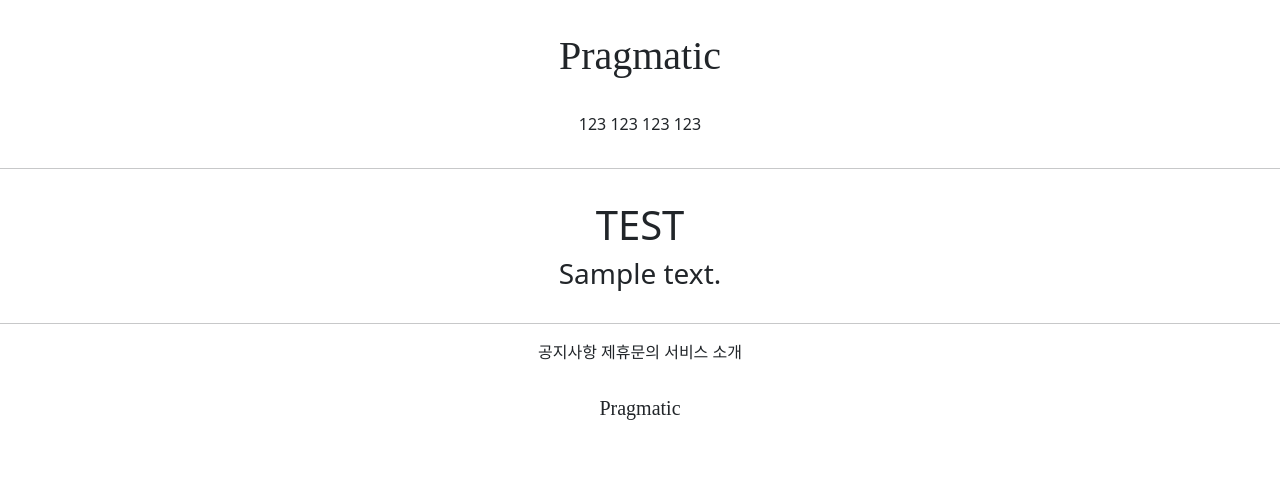
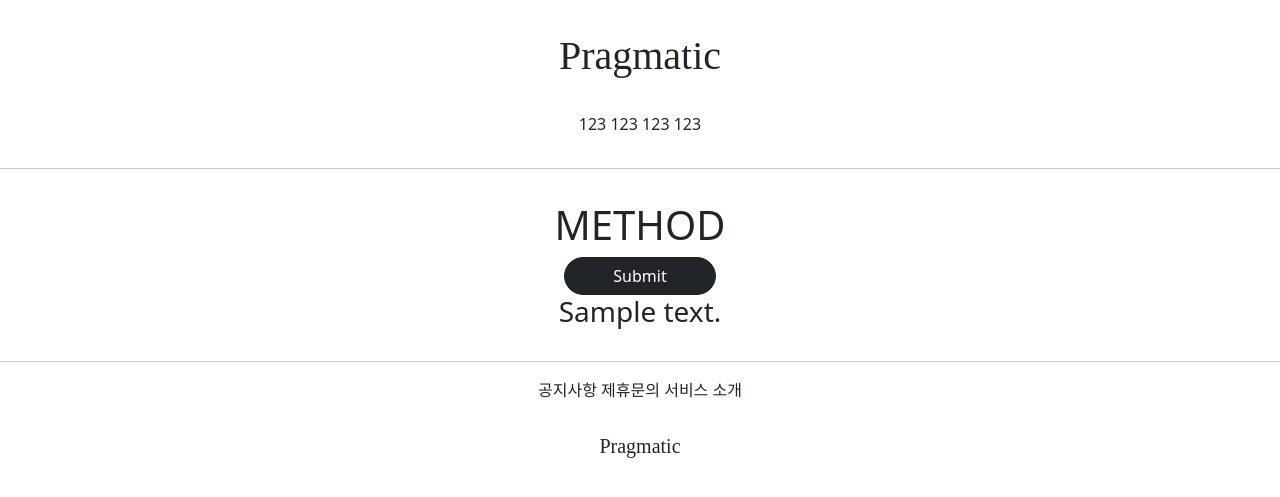
Before and after one commit to soohyoen/gis_django_1, a Django app: template accountapp/templates/accountapp/hello_world.html in a window 1280 px wide. Shown: the top 497 px of the page. Run offline with Django 3.2, Linux system fonts and the light colour scheme; the template is opened without the code that fills it: most values are stand-ins (such as "Sample title", 1, 10 or a date in 2020); some web fonts are replaced.

Commit message:
7/1 class commit 1

```diff
--- a/accountapp/templates/accountapp/hello_world.html
+++ b/accountapp/templates/accountapp/hello_world.html
@@ -4,7 +4,13 @@
 
 
     <div style=" margin:2rem; text-align: center ">
-        <h1>TEST</h1>
+        <h1>METHOD</h1>
+
+        <form action ="/accounts/hello_world/" method="post">
+            {% csrf_token %}
+            <input type="submit" class="px-5 btn btn-dark rounded-pill">
+
+        </form>
 
         <h3>{{ text }}</h3>
     </div>
--- a/accountapp/views.py
+++ b/accountapp/views.py
@@ -7,7 +7,7 @@ from django.shortcuts import render
 def hello_world(request):
     if request.method == 'Post' :
         return render(request, 'accountapp/hello_world.html',
-                      context={'text': 'GET METHOD!'})
+                      context={'text': 'Post METHOD!'})
     else :
         return render(request, 'accountapp/hello_world.html',
                       context={'text': 'GET METHOD!'})
```
